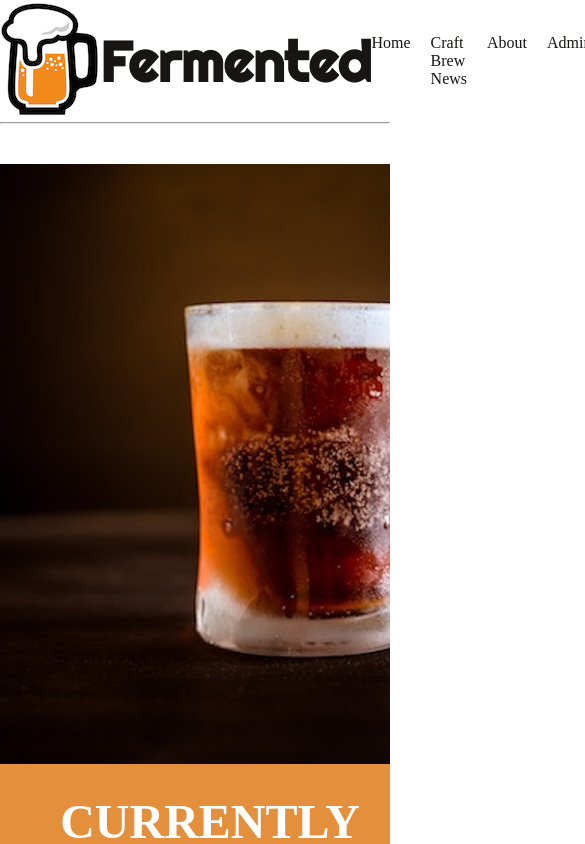
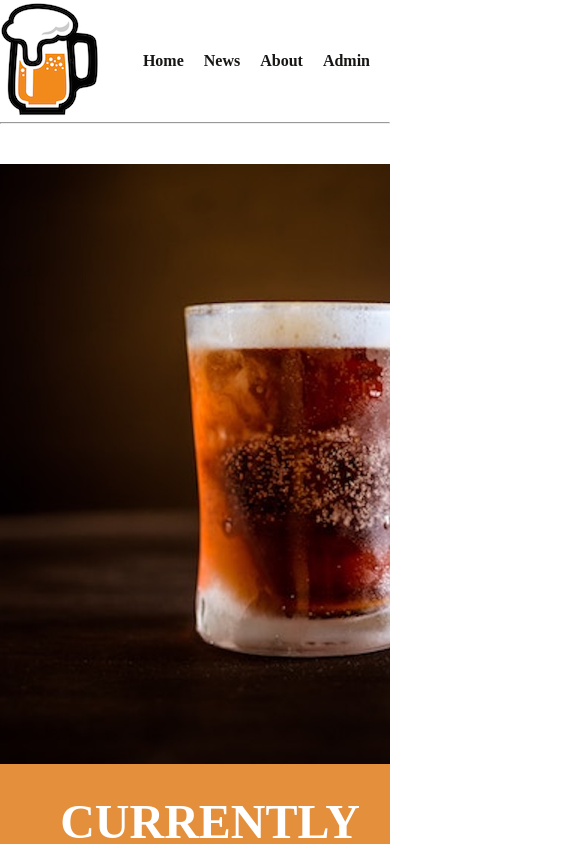
Before and after one commit to jessicaleighschmitz/react-taproom, a React app: page /addbeerform in a window 390 px wide. Shown: the top 844 px of the page, 585 px wide, since content can reach past the window. Built offline with nearby package versions, Linux system fonts and the light colour scheme.

Commit message:
add media queries to header component

```diff
--- a/src/components/Header.jsx
+++ b/src/components/Header.jsx
@@ -11,7 +11,7 @@ function Header () {
       </div>
       <div className="header-right">
         <p className='newsLink'><Link style={{textDecoration: 'none', color: '#171614'}} to='/'>Home</Link></p>
-        <p className='newsLink'><Link style={{textDecoration: 'none', color: '#171614'}} to='/newsTicker'>Craft Brew News</Link></p>
+        <p className='newsLink'><Link style={{textDecoration: 'none', color: '#171614'}} to='/newsTicker'>News</Link></p>
         <p className='newsLink'><Link style={{textDecoration: 'none', color: '#171614'}} to='/about'>About</Link></p>
         <p className='newsLink'><Link style={{textDecoration: 'none', color: '#171614'}} to='/admin'>Admin</Link></p>
       </div>
@@ -29,8 +29,9 @@ function Header () {
             font-family: 'Righteous', cursive;
             font-size: 3.5rem;
           }
-           .header-right{
+          .header-right{
             display:flex;
+            font-weight: bold;
           }
           .logo{
             display:flex;
@@ -40,6 +41,11 @@ function Header () {
           .header-right p{
             padding-right:20px;
           }
+          @media (max-width: 550px){
+            h1{
+              display: none;
+            }
+          }
             `}
       </style>
 
```
